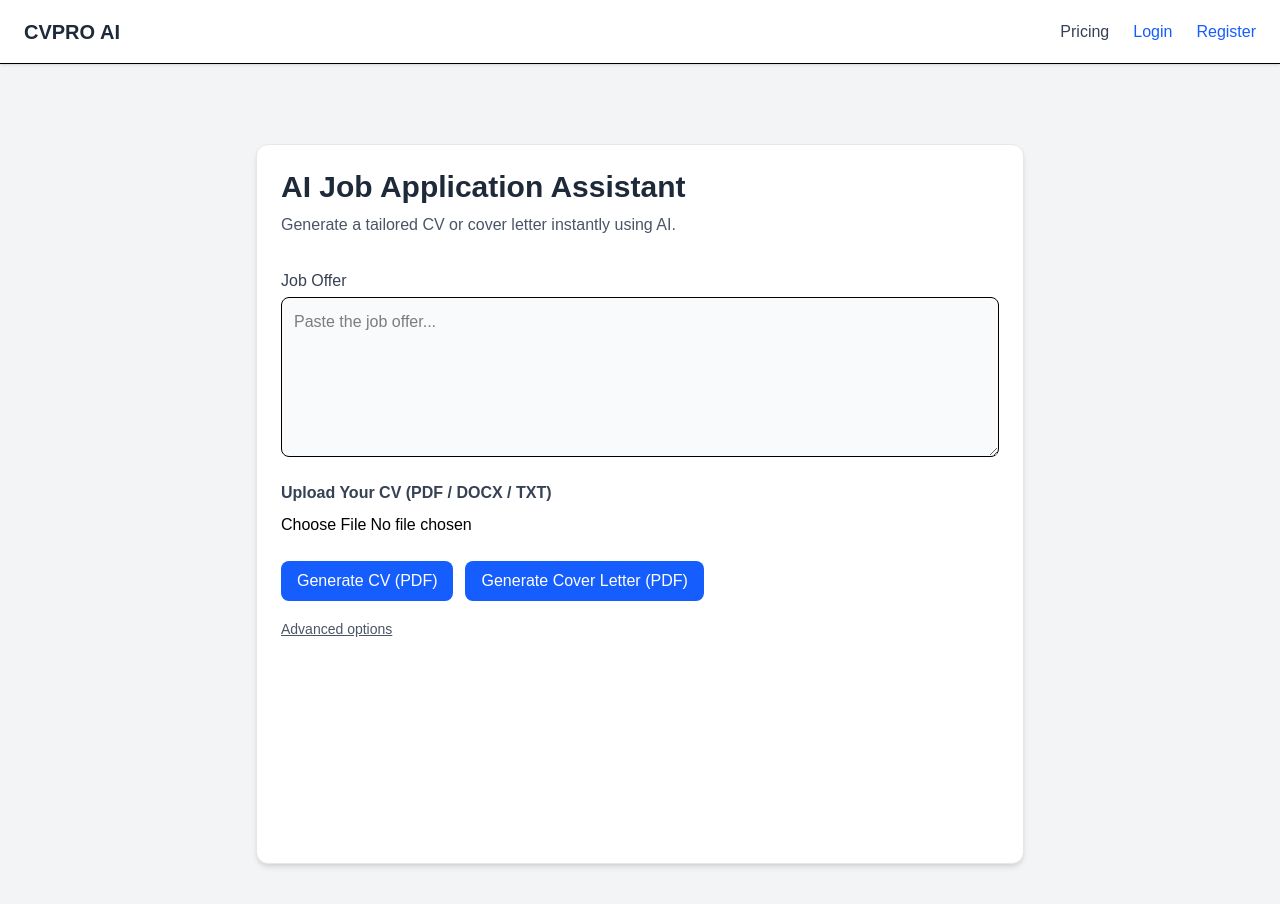
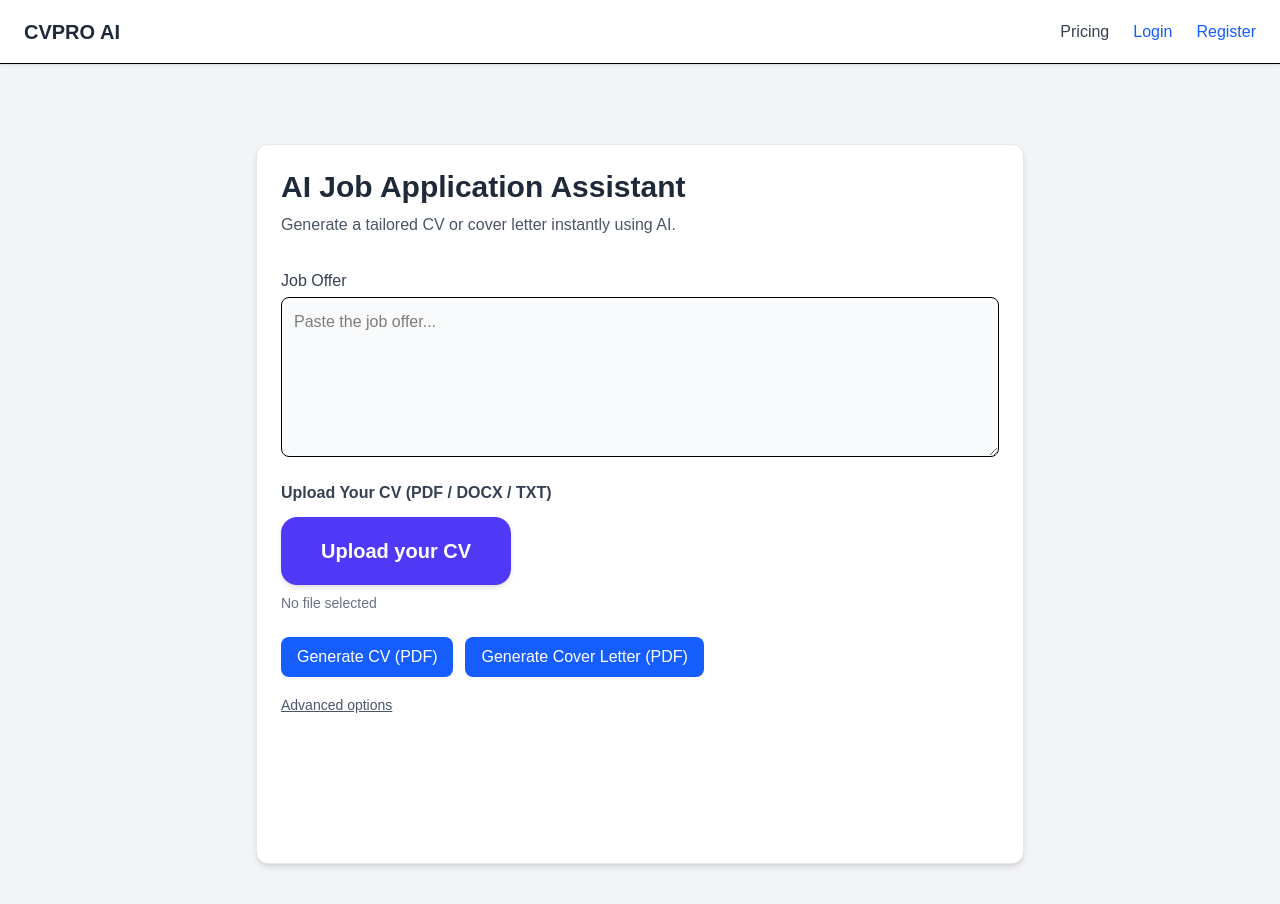
Before and after one commit to sofmega/CV_generator, a React (Vite) app in the folder frontend/: page / in a window 1280 px wide. Built offline with nearby package versions, Linux system fonts and the light colour scheme; no server answers.

Commit message:
improve ui

```diff
--- a/frontend/src/product/generator/GeneratePage.tsx
+++ b/frontend/src/product/generator/GeneratePage.tsx
@@ -28,7 +28,6 @@ export function GeneratePage() {
   return (
     <div className="min-h-screen bg-gray-100 flex justify-center px-4 py-10">
       <Card className="w-full max-w-3xl">
-
         <h1 className="text-3xl font-bold mb-2 text-gray-800">
           AI Job Application Assistant
         </h1>
@@ -48,18 +47,33 @@ export function GeneratePage() {
           />
         </div>
 
-        {/* CV Upload */}
+        {/* CV Upload (Professional button) */}
         <div className="mb-6">
-          <label className="block font-semibold mb-2 text-gray-700">
+          <label className="block font-semibold mb-3 text-gray-700">
             Upload Your CV (PDF / DOCX / TXT)
           </label>
 
+          {/* Hidden native input */}
           <input
+            id="cv-upload"
             type="file"
             accept=".pdf,.doc,.docx,.txt"
             onChange={handleCVUpload}
-            className="block cursor-pointer"
+            className="hidden"
           />
+
+          {/* Styled button */}
+          <label
+            htmlFor="cv-upload"
+            className="inline-flex items-center justify-center w-full sm:w-auto px-10 py-5 rounded-2xl bg-indigo-600 text-white font-bold text-xl shadow-md cursor-pointer hover:bg-indigo-700 transition"
+          >
+            Upload your CV
+          </label>
+
+          {/* Status text */}
+          <p className="text-sm text-gray-500 mt-2">
+            {cvText ? "File selected ✅" : "No file selected"}
+          </p>
 
           {cvText && (
             <p className="text-green-600 mt-2 font-medium">
@@ -68,7 +82,7 @@ export function GeneratePage() {
           )}
         </div>
 
-        {/* MAIN ACTIONS */}
+        {/* MAIN ACTIONS (only 2 visible) */}
         <div className="flex flex-wrap gap-3 mb-4">
           <Button
             variant="primary"
@@ -89,7 +103,8 @@ export function GeneratePage() {
 
         {/* ADVANCED TOGGLE */}
         <button
-          onClick={() => setShowAdvanced(!showAdvanced)}
+          type="button"
+          onClick={() => setShowAdvanced((v) => !v)}
           className="text-sm text-gray-600 hover:text-gray-900 underline mb-4"
         >
           {showAdvanced ? "Hide advanced options" : "Advanced options"}
@@ -106,13 +121,7 @@ export function GeneratePage() {
               Generate CV (Text)
             </Button>
 
-            <Button
-              variant="secondary"
-              onClick={() => onGenerateClick("coverLetter")}
-              loading={isLoading && lastType === "coverLetter"}
-            >
-              Generate Cover Letter (Text)
-            </Button>
+            {/* If you later add a real cover-letter-text type, we can add it here */}
           </div>
         )}
 
```
